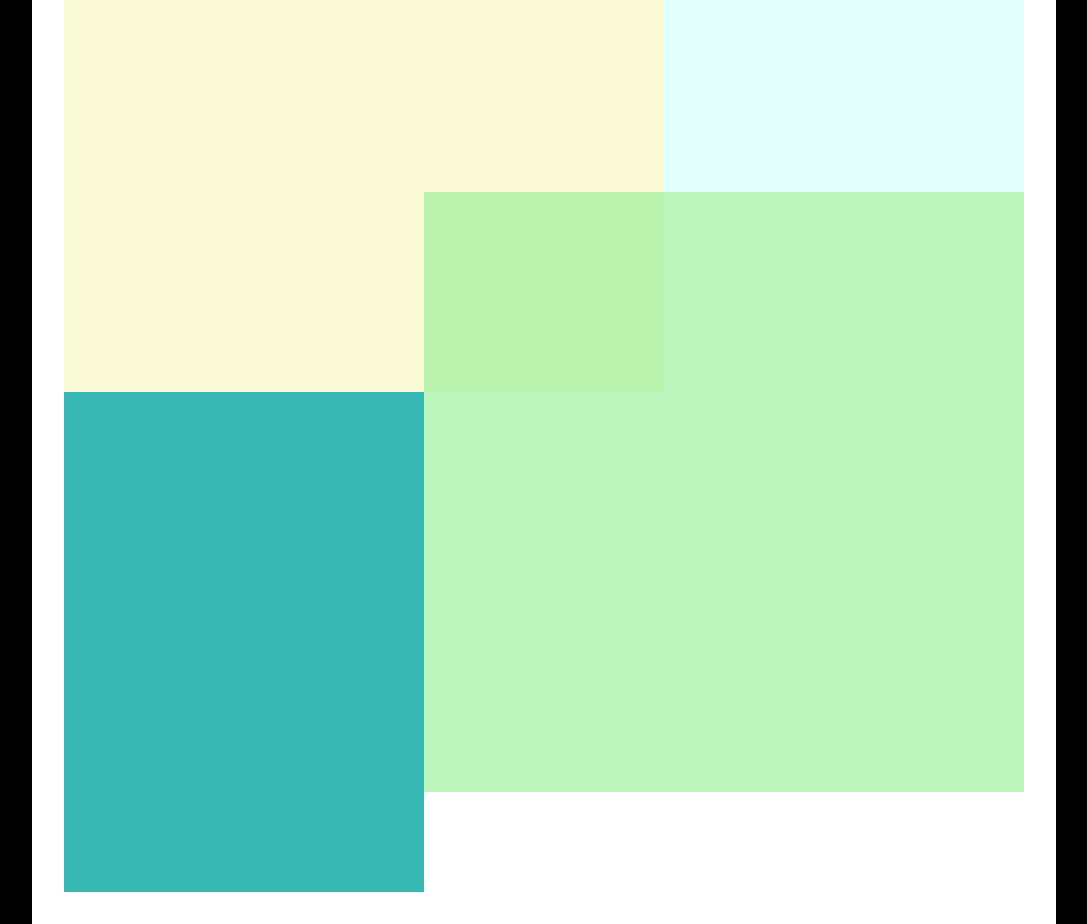
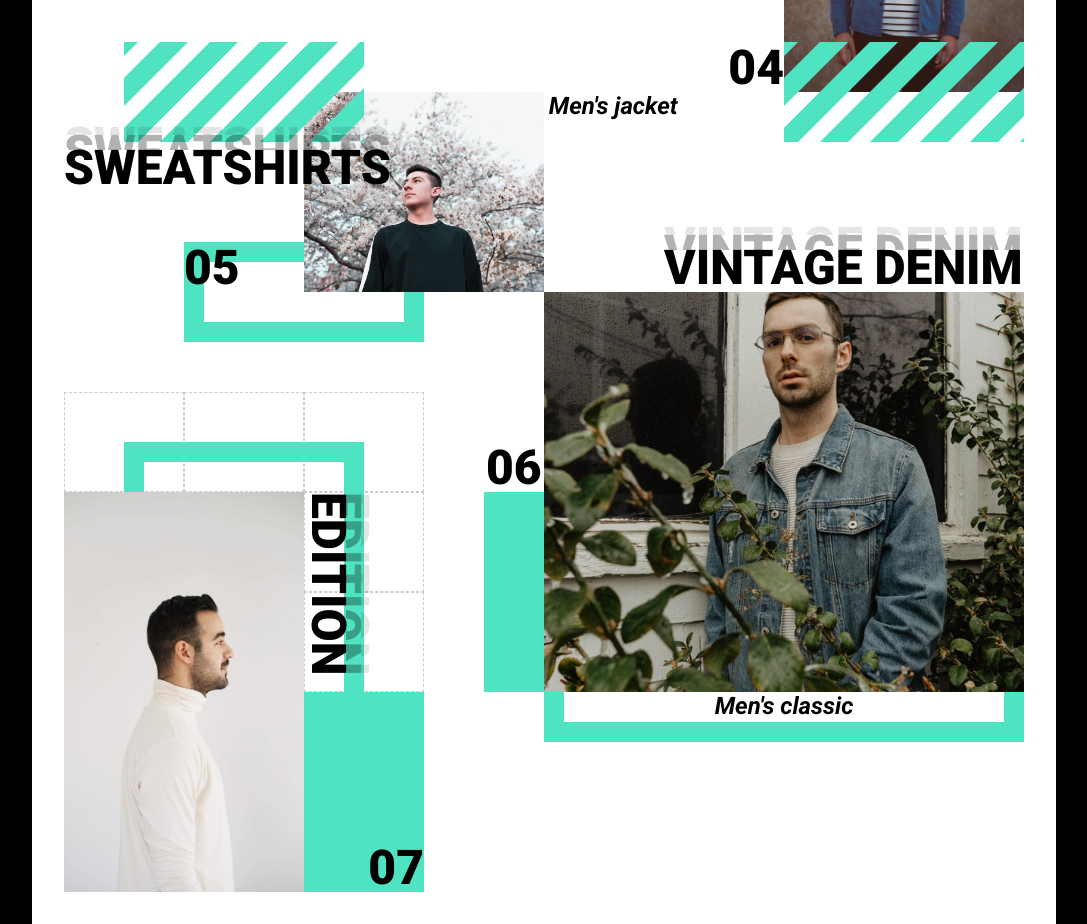
Before and after one commit to cxc421/f2e-2018-product-gallery, a React app: page / in a window 1280 px wide. Shown: the part 1140-2064 px from the top of the page, without its empty margins (96-1183 px from the left). Built offline with nearby package versions, Linux system fonts and the light colour scheme.

Commit message:
Home page 1st version

```diff
--- a/src/components/App.js
+++ b/src/components/App.js
@@ -4,6 +4,10 @@ import 'styles/App.scss';
 import IMG_1 from 'images/product-1.jpeg';
 import IMG_2 from 'images/product-2.jpg';
 import IMG_3 from 'images/product-3.jpg';
+import IMG_4 from 'images/product-4.jpg';
+import IMG_5 from 'images/product-5.jpg';
+import IMG_6 from 'images/product-6.jpg';
+import IMG_7 from 'images/product-7.jpg';
 
 class App extends React.Component {
 
@@ -69,10 +73,56 @@ class App extends React.Component {
           <div className="title-2">Men's pattern shirts</div>
         </div>
         <div className="product-4">
+          {
+            // this.renderGridLines(6, 3)
+          }
+          <div className="border-box"></div>
+          <div className="img-area">
+            <img src={IMG_4} alt="product image 4" />
+          </div>
+          <div className="zebra-box"></div>
+          <div className="number">04</div>
+          <h2 className="title" text="DENIM">DENIM</h2>
+          <div className="title-2">Men's cadual</div>
         </div>
-        <div className="product-5"></div>
-        <div className="product-6"></div>
-        <div className="product-7"></div>
+        <div className="product-5">
+          {
+            // this.renderGridLines(4, 5)
+          }
+          <div className="zebra-box"></div>
+          <div className="img-area">
+            <img src={IMG_5} alt="product image 5" />
+          </div>
+          <h2 className="title" text="SWEATSHIRTS">SWEATSHIRTS</h2>
+          <div className="border-box"></div>
+          <div className="number">05</div>
+          <div className="title-2">Men's jacket</div>
+        </div>
+        <div className="product-6">
+          {
+            // this.renderGridLines(6, 5)
+          }
+          <div className="img-area">
+            <img src={IMG_6} alt="product image 6" />
+          </div>
+          <div className="solid-box"></div>
+          <div className="border-box"></div>
+          <div className="title-2">Men's classic</div>
+          <div className="number">06</div>
+          <h2 className="title" text="VINTAGE DENIM">VINTAGE DENIM</h2>
+        </div>
+        <div className="product-7">
+          {
+            this.renderGridLines(5, 3)
+          }
+          <div className="img-area">
+            <img src={IMG_7} alt="product image 7" />
+          </div>
+          <div className="border-box"></div>
+          <div className="solid-box"></div>
+          <h2 className="title" text="EDITION">EDITION</h2>
+          <div className="number">07</div>
+        </div>
 
       </div>
     );
--- a/src/styles/App.scss
+++ b/src/styles/App.scss
@@ -24,9 +24,9 @@ h1, h2, h3, h4, h5, h6, p {
   padding: 32px;
 
   display: grid;
-  grid-template: repeat(20, 100px) / repeat(8, 120px);
+  grid-template: repeat(20, 100px) / repeat(8, 1fr);
 
-  width: 960px;
+  max-width: 960px;
   box-sizing: content-box;
 
 }
@@ -246,25 +246,175 @@ h1, h2, h3, h4, h5, h6, p {
 }
 
 .product-4 {
-  background: lightcyan;
-  opacity: 0.9;
+  // background: lightcyan;
+  // opacity: 0.9;
   grid-area: 8 / -1 / 14 / -4;
+
+  display: grid;
+  grid-template: repeat(6, 1fr) / repeat(3, 1fr);
+
+  .border-box {
+    transform: translateX(25%);
+  }
+
+  .img-area {
+    grid-area: 2 / 2 / span 4 / span 2;
+
+    img {
+      width: auto;
+      height: 100%;
+    }
+  }
+
+  .zebra-box {
+    grid-area: -1 / 2 / -2 / span 2;
+    transform: translateY(-50%);
+  }
+
+  .number {
+    grid-area: -2 / 1 / -3 / 2;
+    text-align: right;
+    align-self: end;
+  }
+
+  .title {
+    transform: none;
+    grid-area: 1 / 1 / span 1 / span 2;
+    text-align: right;
+    align-self: end;
+    transform-origin: right bottom;
+    transform: translateX(-50%) rotate(-90deg);
+  }
+
+  .title-2 {
+    grid-area: 1 / 2 / span 1 / span 2;
+    text-align: center;
+    transform: translateX(26%) translateY(-210%) rotate(90deg)
+  }
 }
 
 .product-5 {
-  background: lightgoldenrodyellow;
-  opacity: 0.9;
+  // background: rgb(173, 173, 117);
+  // opacity: 0.9;
   grid-area: 12 / 1  / 16 / 6;
+
+  display: grid;
+  grid-template: repeat(4, 1fr) / repeat(5, 1fr);
+
+  .zebra-box {
+    transform: translate(25%, 50%);
+  }
+
+  .img-area {
+    grid-area: 2 / 3 / span 2 / span 2;
+    transform: scaleX(-1);
+    img {
+      height: 100%;
+      width: auto;
+    }
+  }
+
+  .title {
+    transform: none;
+    grid-area: 2 / 1 / span 1 / span 3;
+    align-self: end;
+  }
+
+  .border-box {
+    grid-area: -1 / 2 / -2 / span 2;
+    transform: translateY(-50%);
+  }
+  .number {
+    grid-area: -2 / 2 / -3 / 3;
+    align-self: end;
+  }
+  .title-2 {
+    grid-area: 2 / -1 / 3 / -3;
+    align-self: start;
+    transform: translateX(52%);
+  }
 }
 
 .product-6 {
-  background: lightgreen;
-  opacity: 0.6;
+  // background: lightgreen;
+  // opacity: 0.6;
   grid-area: -2 / -1 / -8 / -6;
+
+  display: grid;
+  grid-template: repeat(6, 1fr) / repeat(5, 1fr);
+
+  .img-area {
+    grid-area: 2 / 2 / span 4 / span 4;
+  }
+
+  .solid-box {
+    grid-area: 4 / 1 / span 2 / 2;
+    transform: translateX(50%);
+  }
+
+  .border-box {
+    grid-area: -2 / 2 / -1 / span 4;
+    transform: translateY(-50%);
+  }
+
+  .title-2 {
+    grid-area: -2 / 3 / -1 / span 2;
+    text-align: center;
+    align-self: start;
+  }
+
+  .number {
+    grid-area: 3 / 1 / span 1 / span 1;
+    text-align: right;
+    align-self: end;
+    transform: translateX(-2%);
+  }
+
+  .title {
+    transform: none;
+    grid-area: 1 / 3 / 2 / span 3;
+    align-self: end;
+  }
 }
 
 .product-7 {
-  background: lightseagreen;
-  opacity: 0.9;
+  // background: lightseagreen;
+  // opacity: 0.9;
   grid-area: -1 / 1 / -6 / 4;
+
+  display: grid;
+  grid-template: repeat(5, 1fr) / repeat(3, 1fr);
+
+  .img-area {
+    grid-area: 2 / 1 / -1 / span 2;
+
+    img {
+      height: 100%;
+      width: auto;
+    }
+  }
+
+  .border-box {
+    grid-area: 1 / 1 / span 3 / span 2;
+    transform: translate(25%, 16.66667%);
+  }
+
+  .solid-box {
+    grid-area:  -3 / 2 / -1 / span 2;
+  }
+
+  .title {
+    transform: none;
+    grid-area: 1 / 2 / 2 / 4;
+    align-self: end;
+
+    transform-origin: left bottom;
+    transform: translateX(50%) rotate(90deg);
+  }
+
+  .number {
+    grid-area: -2 / -2 / -1 / -1;
+    text-align: right;
+    align-self: end;
+  }
 }
```
Also changed, not shown: src/images/product-4.jpg (added), src/images/product-5.jpg (added), src/images/product-6.jpg (added), src/images/product-7.jpg (added).
